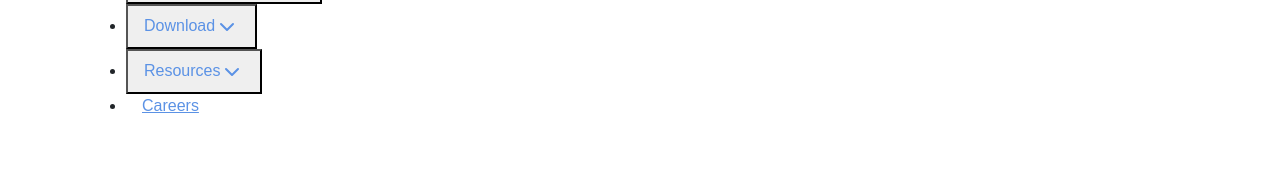
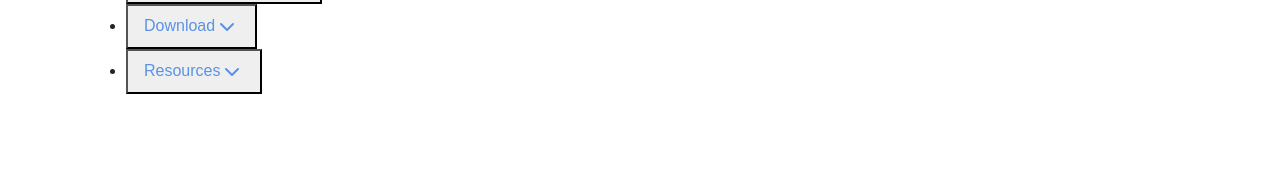
Before and after one commit to tmm-tech/KETRB, a React (Create React App) app in the folder ketrb-frontend/: page / in a window 1280 px wide. Shown: the part 549-728 px from the top of the page. Built offline with nearby package versions, Linux system fonts and the light colour scheme; a web font is replaced by a local one.

Commit message:
commented out careers

```diff
--- a/ketrb-frontend/src/Component/Topbar.jsx
+++ b/ketrb-frontend/src/Component/Topbar.jsx
@@ -57,7 +57,7 @@ const TopBar = () => {
         { id: "faq", label: "FAQ", path: "/faq" },
       ],
     },
-    { id: "careers", label: "Careers", path: "/careers" },
+    //{ id: "careers", label: "Careers", path: "/careers" },
 
   ]
   const toggleDropdown = (id, e) => {
```
